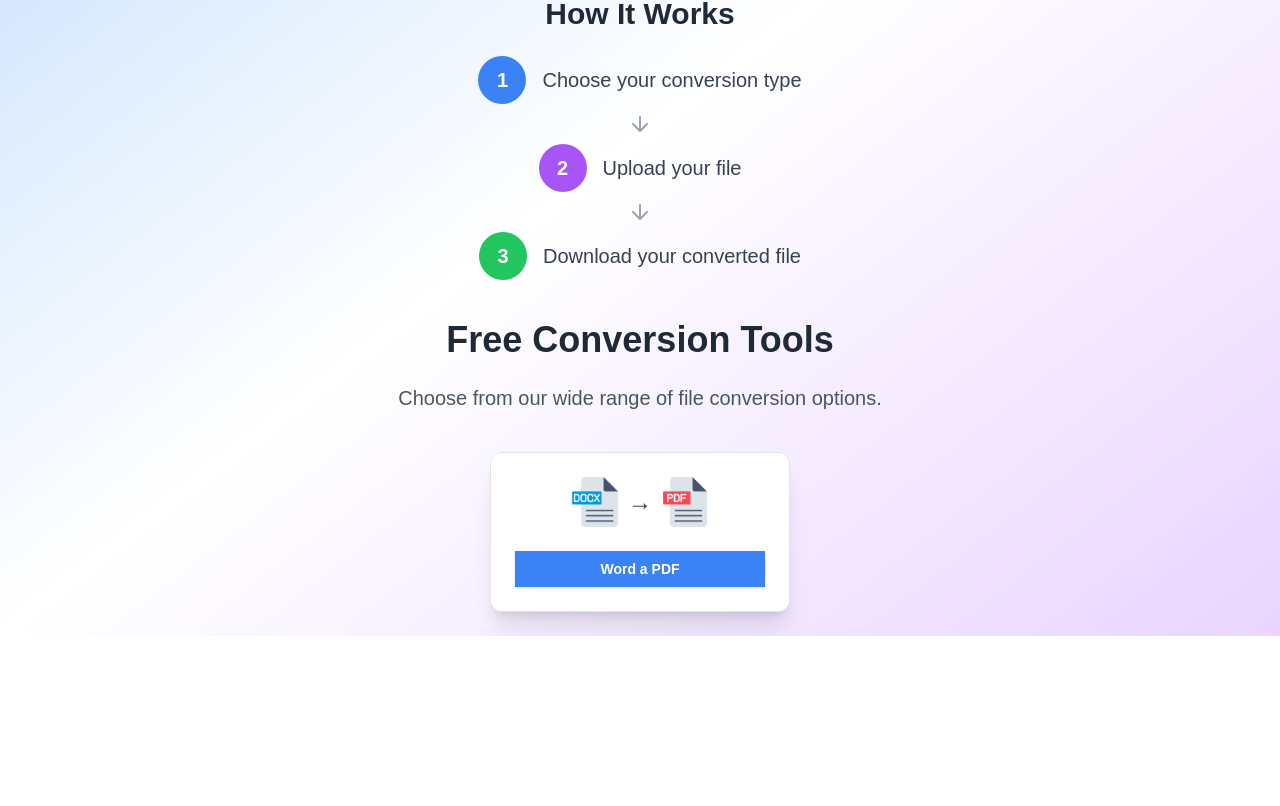
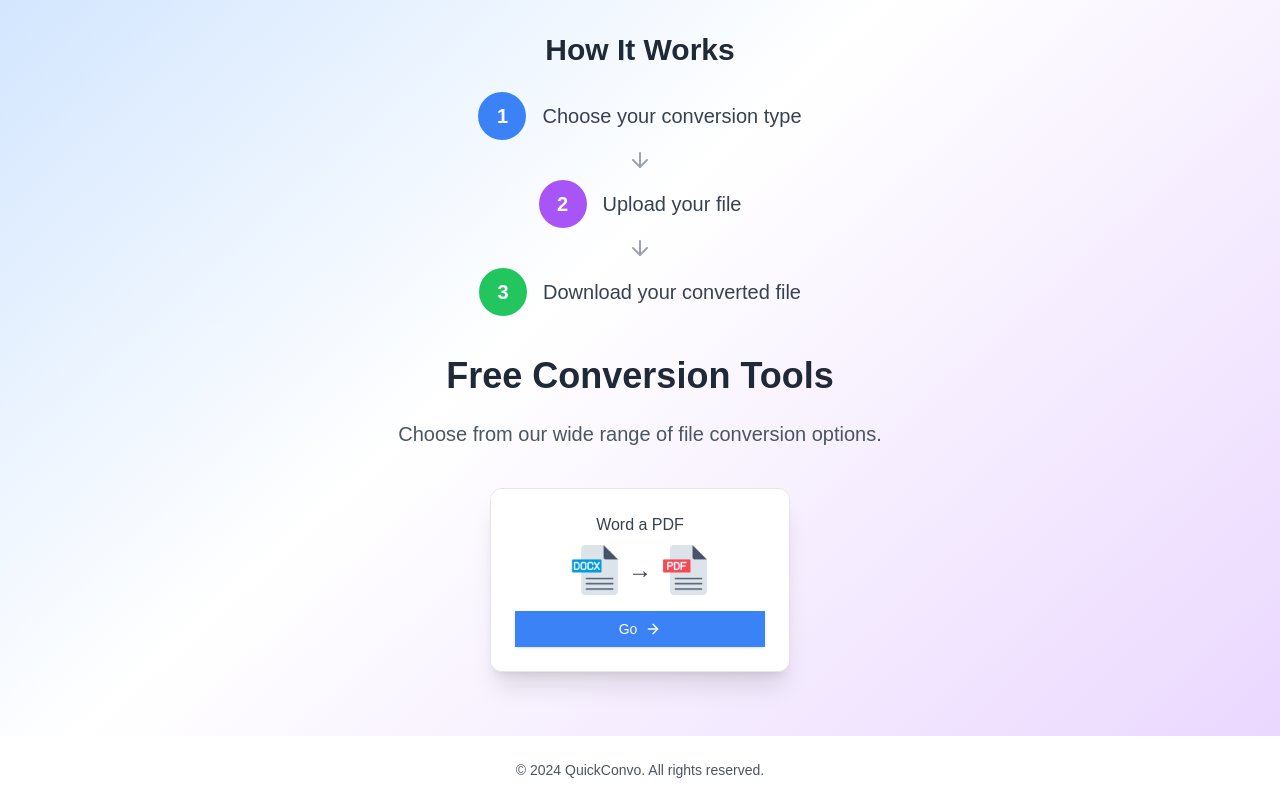
Before and after one commit to JUANJSC630/quickconvo-app, a Next.js app: page / in a window 1280 px wide. Shown: the part 356-1162 px from the top of the page. Before the commit the page ends 992 px from the top, so only its background shows below. Built offline with nearby package versions, Linux system fonts and the light colour scheme.

Commit message:
chore:change things

```diff
--- a/src/app/components/convertion-card.tsx
+++ b/src/app/components/convertion-card.tsx
@@ -2,6 +2,7 @@ import { Card, CardContent } from "@/components/ui/card";
 import { Button } from "@/components/ui/button";
 import Link from "next/link";
 import Image from "next/image";
+import { ArrowRightIcon } from "lucide-react";
 
 interface ConversionCardProps {
   from: string;
@@ -23,7 +24,12 @@ export function ConversionCard({
   return (
     <Card className="overflow-hidden shadow-xl hover:shadow-xl transition-shadow duration-300 w-[300px]">
       <CardContent className="p-6 bg-white">
-        <div className="flex items-center justify-center mb-6">
+        <div className="flex justify-center">
+          <span className="text-gray-700 text-center">
+            {from} a {to}
+          </span>
+        </div>
+        <div className="flex items-center justify-center mb-4 mt-2">
           <Image
             src={iconFrom}
             alt={`${from} a ${to}`}
@@ -33,15 +39,13 @@ export function ConversionCard({
           <span className="mx-2 text-2xl font-bold text-gray-700">→</span>
           <Image src={iconTo} alt={`${from} a ${to}`} width={50} height={50} />
         </div>
-
-        <Link href={url}>
+        <Link href={url} className="">
           <div className="flex justify-center rounded-md">
             <Button
               className={`w-full ${bgColor} text-white transition-colors`}
             >
-              <span className="font-bold">
-                {from} a {to}
-              </span>
+              Go
+              <ArrowRightIcon className="h-4 w-4" />
             </Button>
           </div>
         </Link>
--- a/src/app/layout.tsx
+++ b/src/app/layout.tsx
@@ -2,6 +2,7 @@ import type { Metadata } from "next";
 import localFont from "next/font/local";
 import "./globals.css";
 import Navbar from "@/components/Navbar/Navbar";
+import Footer from "@/components/Footer/Footer";
 
 const geistSans = localFont({
   src: "./fonts/GeistVF.woff",
@@ -26,9 +27,10 @@ export default function RootLayout({
 }>) {
   return (
     <html lang="en">
-      <body className="min-h-screen bg-gradient-to-br from-blue-200 via-white to-purple-200">
+      <body className="min-h-screen flex flex-col bg-gradient-to-br from-blue-200 via-white to-purple-200">
         <Navbar />
-        <div className="max-w-[1440px] mx-auto pt-12">{children}</div>
+        <div className="flex-grow max-w-[1440px] mx-auto pt-12">{children}</div>
+        <Footer />
       </body>
     </html>
   );
--- a/src/app/page.tsx
+++ b/src/app/page.tsx
@@ -12,7 +12,7 @@ export default function FileConverter() {
     <div className="container mx-auto p-6 space-y-10">
       <header className="text-center">
         <motion.h1
-          className="text-6xl sm:text-7xl md:text-8xl font-bold mb-6 bg-clip-text text-transparent bg-gradient-to-r from-blue-500 to-purple-600 shadow-white"
+          className="text-[3rem] md:text-[5.5rem] font-bold mb-6 bg-clip-text text-transparent bg-gradient-to-r from-blue-500 to-purple-600 shadow-white"
           initial={{ opacity: 0, y: -50 }}
           animate={{ opacity: 1, y: 0 }}
           transition={{ duration: 0.8 }}
--- /dev/null
+++ b/src/components/Footer/Footer.tsx
@@ -0,0 +1,33 @@
+import React from "react";
+
+export default function Footer() {
+  return (
+    <footer className="w-full h-[70px] mt-10 p-6 bg-white">
+      <div className="container mx-auto text-center flex flex-col items-center justify-center">
+        <p className="text-sm text-gray-600">
+          © {new Date().getFullYear()} QuickConvo. All rights reserved.
+        </p>
+        {/* <nav className="flex justify-center space-x-4 mt-4">
+          <a
+            href="#"
+            className="text-gray-600 hover:text-gray-800 transition-colors"
+          >
+            Privacy Policy
+          </a>
+          <a
+            href="#"
+            className="text-gray-600 hover:text-gray-800 transition-colors"
+          >
+            Terms of Service
+          </a>
+          <a
+            href="#"
+            className="text-gray-600 hover:text-gray-800 transition-colors"
+          >
+            Contact Us
+          </a>
+        </nav> */}
+      </div>
+    </footer>
+  );
+}
```
